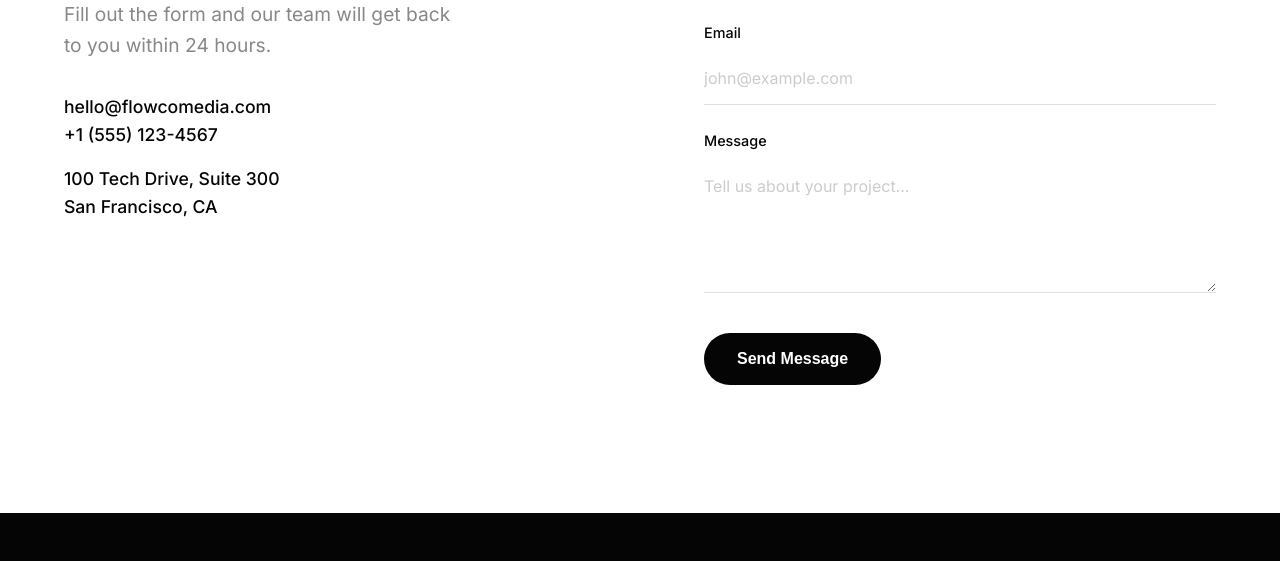
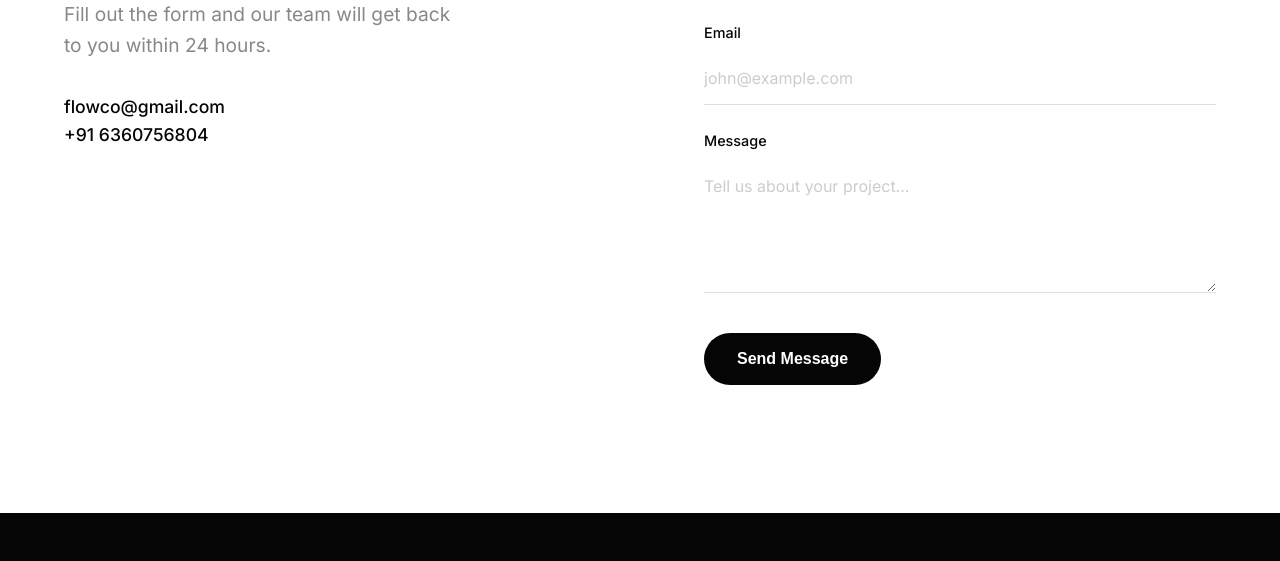
Before and after one commit to Edwinsolll/flowco, a plain HTML site: page index.html in a window 1280 px wide. Shown: the part 4727-5288 px from the top of the page. Drawn offline with Linux system fonts and the light colour scheme.

Commit message:
Update contact information in index.html

```diff
--- a/index.html
+++ b/index.html
@@ -187,9 +187,9 @@
                         <h2 class="section-title">Let's Talk.</h2>
                         <p class="contact-desc">Fill out the form and our team will get back to you within 24 hours.</p>
                         <div class="contact-details mt-medium">
-                            <p>hello@flowcomedia.com</p>
-                            <p>+1 (555) 123-4567</p>
-                            <p class="mt-small">100 Tech Drive, Suite 300<br>San Francisco, CA</p>
+                            <p>flowco@gmail.com</p>
+                            <p>+91 6360756804</p>
+                            <p class="mt-small"><br></p>
                         </div>
                     </div>
                     <div class="contact-form-container reveal-up delay-1">
```
